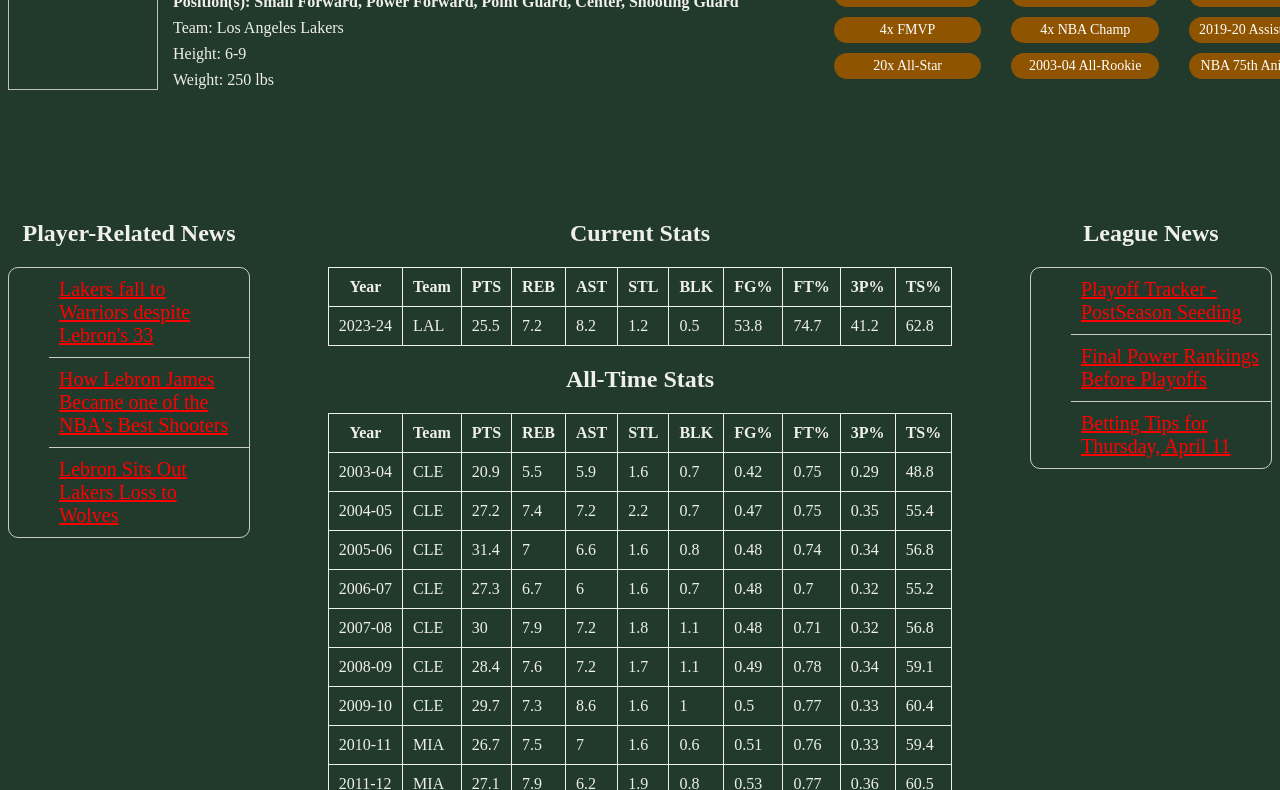
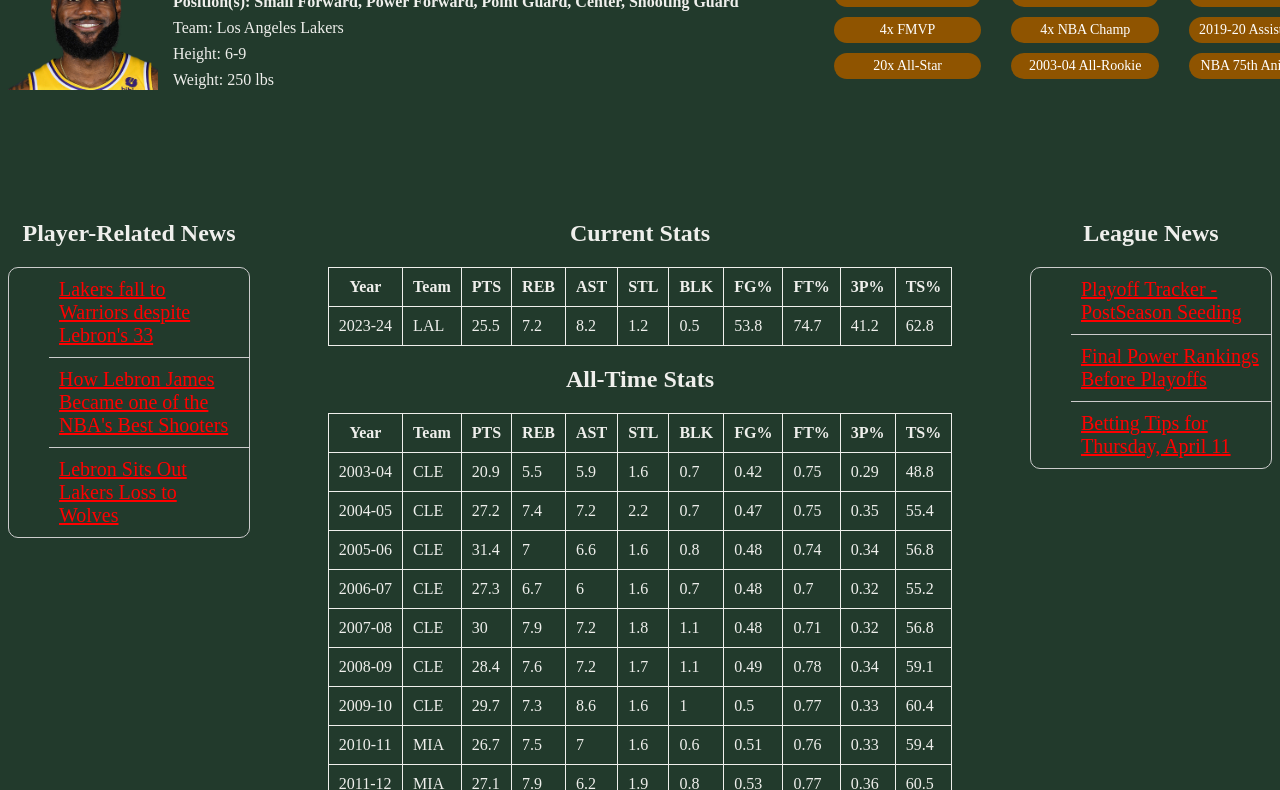
Before and after one commit to Pranav-Batra/PlayerSnapshot, a plain HTML site: page index.html in a window 1280 px wide. Shown: the part 182-972 px from the top of the page. Drawn offline with Linux system fonts and the light colour scheme.

Commit message:
Update index.html

```diff
--- a/index.html
+++ b/index.html
@@ -16,7 +16,7 @@
         </div>
         <div class="player-information">
             <div>
-                <img id="player-picture" src="./lebron-james.webp" />
+                <img id="player-picture" src="./images/lebron-james.webp" />
             </div>
             <div id = "player-basic-info">
                 <h1 class="text-margin">LeBron James</h1>
```
